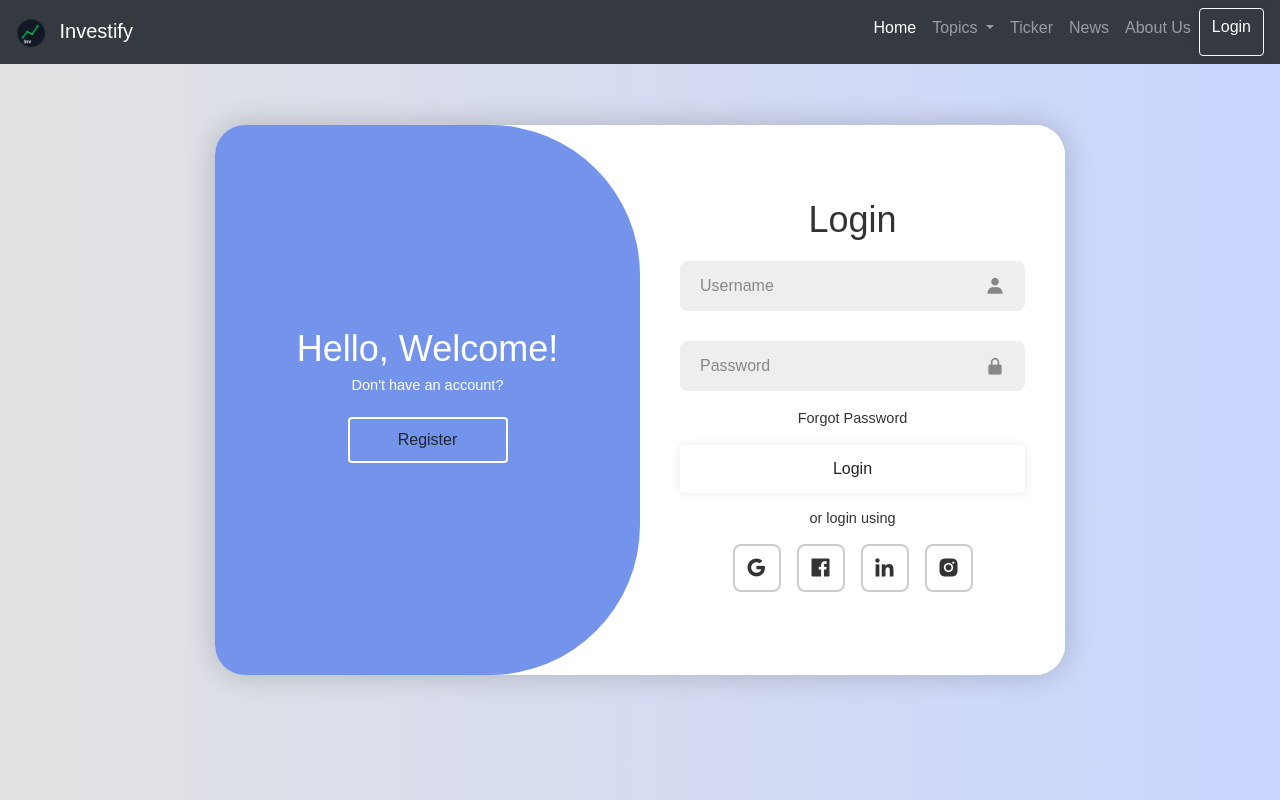
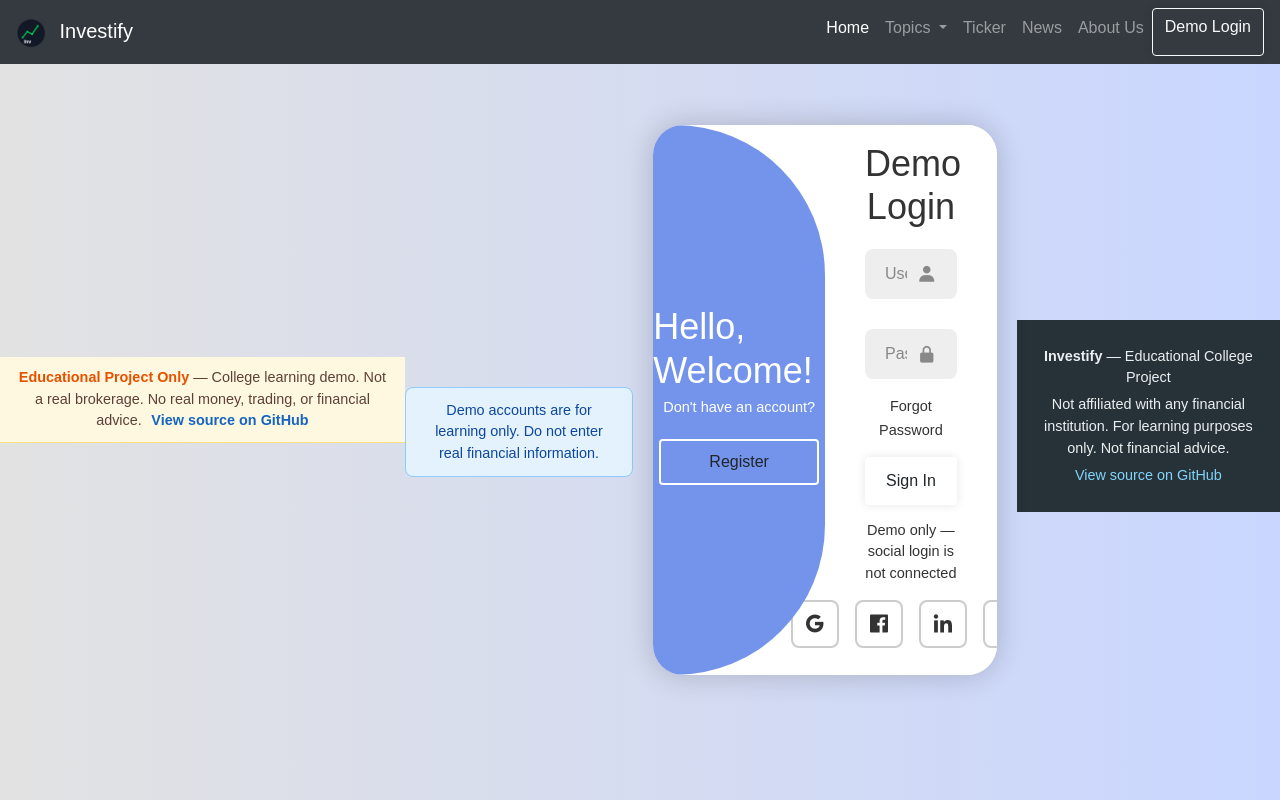
Before and after one commit to College-projects-by-Tasneem/Investify-Stock-Market-Website, a Python web app: template Templates/form.html in a window 1280 px wide. Run offline with Jinja, Linux system fonts and the light colour scheme; the template is opened without the code that fills it, so the values that code supplies are empty.

Commit message:
Add educational disclaimers, Railway config, and candlestick route rename

```diff
--- a/Templates/form.html
+++ b/Templates/form.html
@@ -5,7 +5,8 @@
     <meta name="viewport" content="width=device-width, initial-scale=1.0">
     <link href='https://unpkg.com/boxicons@2.1.4/css/boxicons.min.css' rel='stylesheet'>
     <link rel="stylesheet" href="{{ url_for('static', filename='formstyle.css') }}">
-    <title>Document</title>
+    <title>Demo Login — Investify Learning Tool</title>
+    {% include 'partials/education_meta.html' %}
     <link rel="stylesheet" href="https://cdn.jsdelivr.net/npm/bootstrap@4.3.1/dist/css/bootstrap.min.css" integrity="sha384-ggOyR0iXCbMQv3Xipma34MD+dH/1fQ784/j6cY/iJTQUOhcWr7x9JvoRxT2MZw1T" crossorigin="anonymous">
     <script src="https://code.jquery.com/jquery-3.3.1.slim.min.js" integrity="sha384-q8i/X+965DzO0rT7abK41JStQIAqVgRVzpbzo5smXKp4YfRvH+8abtTE1Pi6jizo" crossorigin="anonymous"></script>
     <script src="https://cdn.jsdelivr.net/npm/popper.js@1.14.7/dist/umd/popper.min.js" integrity="sha384-UO2eT0CpHqdSJQ6hJty5KVphtPhzWj9WO1clHTMGa3JDZwrnQq4sF86dIHNDz0W1" crossorigin="anonymous"></script>
@@ -34,7 +35,7 @@
                 </a>
                 <div class="dropdown-menu" aria-labelledby="navbarDropdown">
                     <a class="dropdown-item" href="{{ url_for('bsm.index')}}">Black-Scholes Merton Equation</a>
-                    <a class="dropdown-item" href="{{ url_for('scc.index')}}">Candle Stick Chart</a>
+                    <a class="dropdown-item" href="{{ url_for('scc.index')}}">Candlestick Chart (Learning)</a>
                     <a class="dropdown-item" href="{{ url_for('pv.index')}}">Portfolio Visualization</a>
                     <a class="dropdown-item" href="{{ url_for('mc.index')}}">Monte Carlo Stimulation</a>
                 </div>
@@ -49,11 +50,14 @@
               <a class="nav-link" href="{{url_for('AboutUs.about')}}">About Us</a>
             </li>
             <li class="nav-item">
-              <a href="{{url_for('form.index')}}" class="btn btn-outline-light">Login</a>
+              <a href="{{url_for('form.index')}}" class="btn btn-outline-light">Demo Login</a>
             </li>
           </ul>
         </div>
       </nav>
+
+    {% include 'partials/education_banner.html' %}
+    <p class="education-form-note">Demo accounts are for learning only. Do not enter real financial information.</p>
 
     <!-- Add this modal structure -->
 <div class="modal fade" id="notificationModal" tabindex="-1">
@@ -84,7 +88,7 @@
     <div class="container0 {% if show_form == 'login' %}active{% endif %}">
         <div class="form-box login">
             <form action="/form/login" method="POST" id="loginForm">
-                <h1>Login</h1>
+                <h1>Demo Login</h1>
                 <div class="input-box">
                     <input type="text" name='username' placeholder="Username" required>
                     <i class='bx bxs-user'></i>
@@ -96,8 +100,8 @@
                 <div class="forgot-link">
                     <a href="#">Forgot Password</a>
                 </div>
-                <button type="submit" class="btn" data-toggle="modal" data-target="#flashModal">Login</button>
-                <p>or login using</p>
+                <button type="submit" class="btn" data-toggle="modal" data-target="#flashModal">Sign In</button>
+                <p>Demo only — social login is not connected</p>
                 <div class="social-icons">
                     <a href="#"><i class='bx bxl-google'></i></a>
                     <a href="#"><i class='bx bxl-facebook-square'></i></a>
@@ -108,7 +112,7 @@
         </div>
         <div class="form-box register">
             <form action="/form/register" method="POST" id="registerForm">
-                <h1>Registration</h1>
+                <h1>Demo Registration</h1>
                 <div class="input-box">
                     <input type="text" name="username" placeholder="Username" required>
                     <i class='bx bxs-user'></i>
@@ -121,8 +125,8 @@
                     <input type="password" name="password" placeholder="Password" required>
                     <i class='bx bxs-lock-alt'></i>
                 </div>
-                <button type="submit" class="btn">Register</button>
-                <p>or register using</p>
+                <button type="submit" class="btn">Create Demo Account</button>
+                <p>Demo only — for learning purposes</p>
                 <div class="social-icons">
                     <a href="#"><i class='bx bxl-google'></i></a>
                     <a href="#"><i class='bx bxl-facebook-square' ></i></a>
@@ -141,10 +145,11 @@
             <div class="toggle-panel toggle-right">
                 <h1>Welcome back!</h1>
                 <p>Already have an account?</p>
-                <button class="btn login-btn">Login</button>
+                <button class="btn login-btn">Demo Login</button>
             </div>
         </div>
     </div>
     <script src="{{ url_for('static', filename='formscript.js') }}"></script>
+    {% include 'partials/education_footer.html' %}
 </body>
 </html>
--- /dev/null
+++ b/Templates/partials/education_banner.html
@@ -0,0 +1,5 @@
+<link rel="stylesheet" href="{{ url_for('static', filename='education.css') }}">
+<div class="education-banner">
+    <strong>Educational Project Only</strong> — College learning demo. Not a real brokerage. No real money, trading, or financial advice.
+    <a href="https://github.com/College-projects-by-Tasneem/Investify-Stock-Market-Website" target="_blank" rel="noopener noreferrer">View source on GitHub</a>
+</div>
--- /dev/null
+++ b/Templates/partials/education_footer.html
@@ -0,0 +1,5 @@
+<footer class="education-footer">
+    <p><strong>Investify</strong> — Educational College Project</p>
+    <p>Not affiliated with any financial institution. For learning purposes only. Not financial advice.</p>
+    <p><a href="https://github.com/College-projects-by-Tasneem/Investify-Stock-Market-Website" target="_blank" rel="noopener noreferrer">View source on GitHub</a></p>
+</footer>
--- /dev/null
+++ b/Templates/partials/education_meta.html
@@ -0,0 +1,2 @@
+<meta name="description" content="Investify is a college educational project for learning stock market concepts. Not a real trading platform or financial service.">
+<meta name="robots" content="index, follow">
--- /dev/null
+++ b/runtime.txt
@@ -0,0 +1 @@
+python-3.11.9
--- /dev/null
+++ b/static/education.css
@@ -0,0 +1,75 @@
+.education-banner {
+    background: #fff8e1;
+    border-bottom: 1px solid #ffe082;
+    color: #5d4037;
+    font-size: 0.9rem;
+    line-height: 1.5;
+    padding: 0.65rem 1rem;
+    text-align: center;
+}
+
+.education-banner a {
+    color: #1565c0;
+    font-weight: 600;
+    margin-left: 0.35rem;
+}
+
+.education-banner strong {
+    color: #e65100;
+}
+
+.education-tool-note {
+    color: #546e7a;
+    font-size: 0.95rem;
+    margin: -0.5rem 0 1.25rem;
+    text-align: center;
+}
+
+.education-form-note {
+    background: #e3f2fd;
+    border: 1px solid #90caf9;
+    border-radius: 0.5rem;
+    color: #0d47a1;
+    font-size: 0.9rem;
+    margin: 5rem auto 1rem;
+    max-width: 420px;
+    padding: 0.75rem 1rem;
+    text-align: center;
+}
+
+.education-hero {
+    background: linear-gradient(135deg, #e3f2fd 0%, #f8f9fa 100%);
+    border-bottom: 1px solid #e0e0e0;
+    margin-bottom: 1rem;
+    padding: 1rem 1.5rem;
+    text-align: center;
+}
+
+.education-hero h2 {
+    color: #1565c0;
+    font-size: 1.35rem;
+    margin-bottom: 0.35rem;
+}
+
+.education-hero p {
+    color: #455a64;
+    font-size: 0.95rem;
+    margin: 0;
+}
+
+.education-footer {
+    background: #263238;
+    color: #eceff1;
+    font-size: 0.9rem;
+    margin-top: 2rem;
+    padding: 1.25rem 1rem;
+    text-align: center;
+}
+
+.education-footer a {
+    color: #81d4fa;
+}
+
+.education-footer p {
+    margin: 0.35rem 0;
+}
```
Also changed, not shown: MainApp.py (+8 -2 lines), Templates/AboutUs.html (+8 -4 lines), Templates/BSMindex.html (+7 -3 lines), Templates/MCindex.html (+7 -31 lines), Templates/PVindex.html (+7 -3 lines), Templates/SCCindex.html (+8 -4 lines), Templates/home.html (+15 -29 lines), Templates/news.html (+7 -30 lines), requirements.txt (added, +12 -0 lines), README.md, 1 other file.
